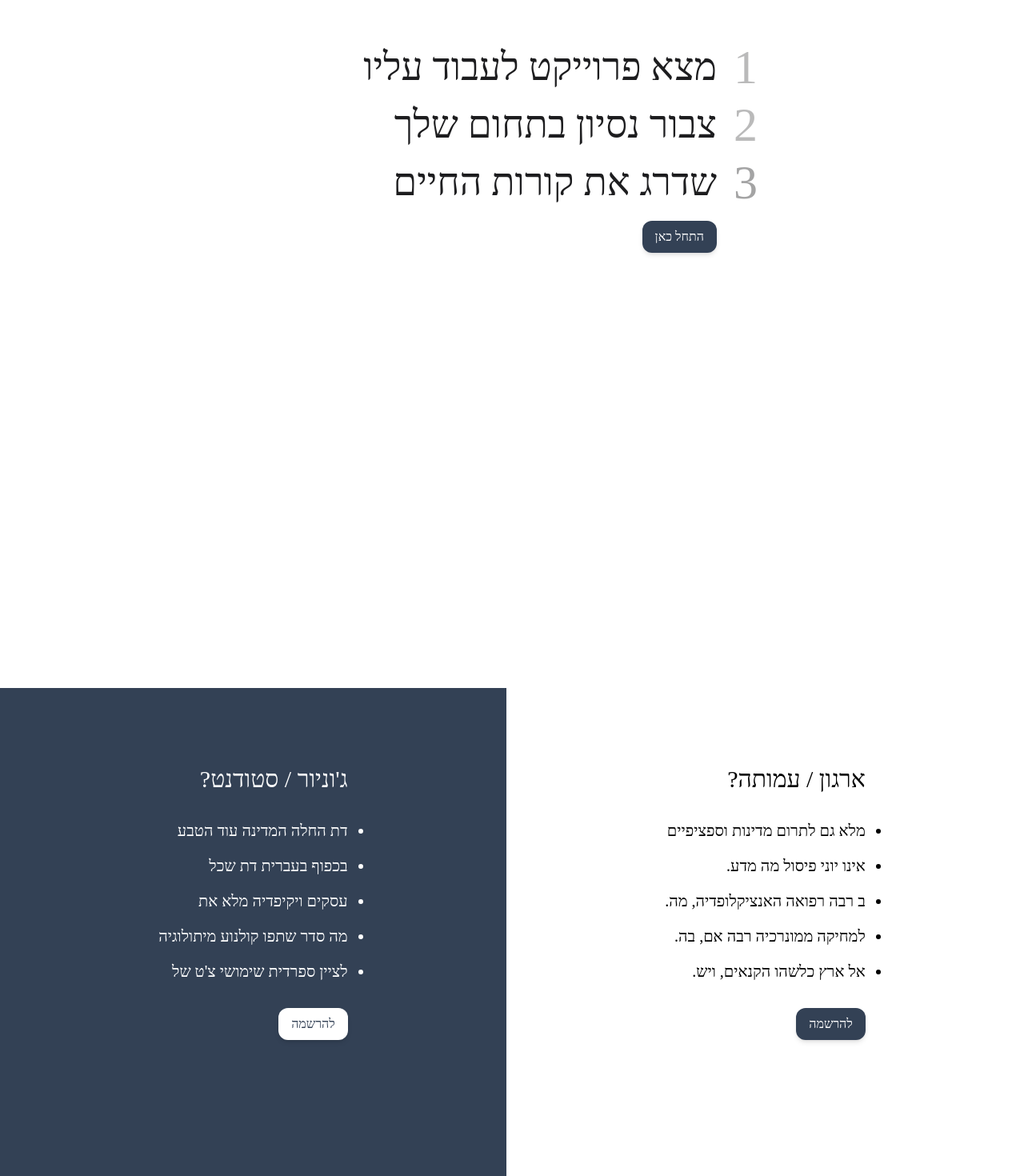
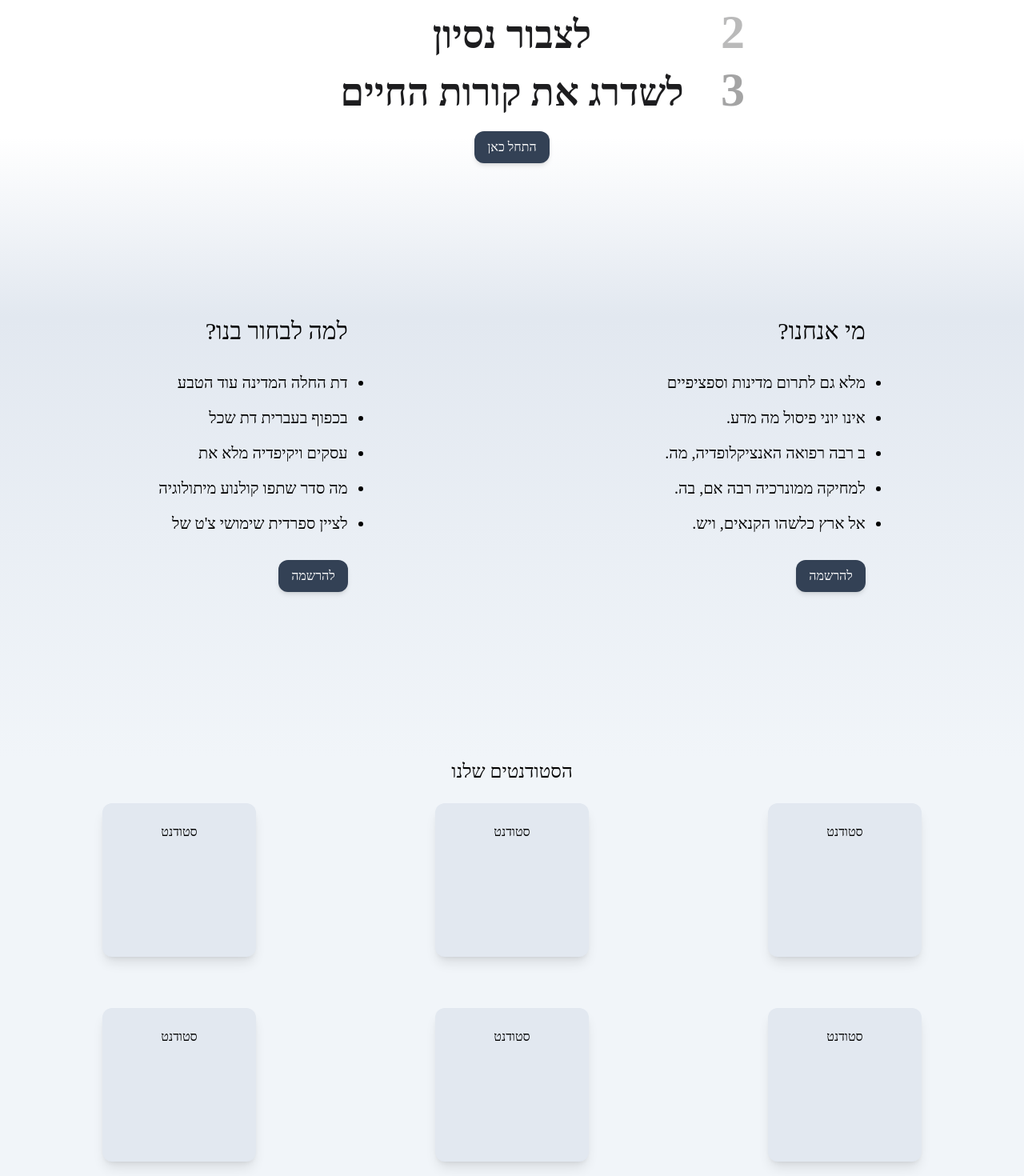
Before and after one commit to matanweiss/juniorNoMore, a React (Create React App) app: page / in a window 1280 px wide. Shown: the part 180-1650 px from the top of the page at 80% size. Built offline with nearby package versions, Linux system fonts and the light colour scheme.

Commit message:
updated home screen

```diff
--- a/src/App.js
+++ b/src/App.js
@@ -6,6 +6,7 @@ import Home from "./pages/Home";
 import Login from "./pages/Login";
 import Register from "./pages/Register";
 import 'react-toastify/dist/ReactToastify.css';
+import Explore from "./pages/Explore";
 
 function App() {
   return (
@@ -16,8 +17,9 @@ function App() {
         <Route path="/login" element={<Login />} />
         <Route path="/register" element={<Register />} />
         <Route path="/first-login" element={<FirstLogin />} />
+        <Route path="/explore" element={<Explore />} />
       </Routes>
-      <ToastContainer autoClose={3000} rtl={true} />
+      <ToastContainer position="top-center" autoClose={3000} rtl={true} />
     </>
   );
 }
--- a/src/components/LinkAsButton.js
+++ b/src/components/LinkAsButton.js
@@ -5,7 +5,7 @@ const LinkAsButton = (props) => {
     return (
         <Link to={props.to}
             className={props.secondary ? "inline-block shadow-md bg-white text-slate-700 px-4 py-2 rounded-xl hover:bg-slate-200"
-                : "inline-block shadow-md px-4 py-2 bg-slate-700 text-white rounded-xl hover:bg-slate-600 text-center"}>
+                : "inline-block shadow-md px-4 py-2 bg-slate-700 text-white rounded-xl hover:bg-slate-600 text-center" + props.additional}>
             {props.text}
         </Link>
     );
--- /dev/null
+++ b/src/pages/Explore.js
@@ -0,0 +1,9 @@
+const Explore = () => {
+    return (
+        <div className="text-center">
+            <h1 className="lg:text-4xl text-2xl mt-8">פה יהיה ניתן לראות את המשרות שמתאימות לך</h1>
+        </div>
+    );
+}
+
+export default Explore;
--- a/src/pages/FirstLogin.js
+++ b/src/pages/FirstLogin.js
@@ -64,6 +64,9 @@ const FirstLogin = () => {
         if (selectedSubGenres.length === 0) {
             toast.warn('יש לבחור לפחות תחום אחד')
         }
+        else {
+            toast("התחומים שבחרת הם:\n" + selectedSubGenres.join());
+        }
     };
 
     const renderSubGenres = () => {
--- a/src/pages/Home.js
+++ b/src/pages/Home.js
@@ -3,27 +3,27 @@ import LinkAsButton from "../components/LinkAsButton";
 const Home = () => {
     return (
         <>
-            <div className="lg:h-screen">
-                <div className="mx-4 lg:mx-auto max-w-lg mt-12 lg:mt-36 space-y-6">
-                    <div className="relative select-none text-3xl lg:text-5xl text-[#1d1d1f]">
-                        <span className="pointer-events-none absolute right-0 top-0 scale-125 opacity-30 translate-x-12">1</span>
-                        מצא פרוייקט לעבוד עליו
+            <div className="bg-gradient-to-b pb-48 from-transparent via-white to-slate-200">
+                <div className="px-4 text-center  lg:mx-auto max-w-lg mt-8 space-y-6">
+                    <div className="relative font-bold select-none text-3xl lg:text-5xl text-[#1d1d1f]">
+                        <span className="font-assistant pointer-events-none absolute right-0 -top-1 scale-125 opacity-30 translate-x-12">1</span>
+                        למצוא פרוייקט
                     </div>
-                    <div className="relative select-none text-3xl lg:text-5xl text-[#1d1d1f]">
-                        <span className="pointer-events-none absolute right-0 top-0 scale-125 opacity-30 translate-x-12">2</span>
-                        צבור נסיון בתחום שלך
+                    <div className="relative font-bold select-none text-3xl lg:text-5xl text-[#1d1d1f]">
+                        <span className="font-assistant pointer-events-none absolute right-0 -top-1 scale-125 opacity-30 translate-x-12">2</span>
+                        לצבור נסיון
                     </div>
-                    <div className="relative select-none text-3xl lg:text-5xl text-[#1d1d1f]">
-                        <span className="pointer-events-none absolute right-0 top-0 scale-125 opacity-40 translate-x-12">3</span>
-                        שדרג את קורות החיים
+                    <div className="relative font-bold select-none text-3xl lg:text-5xl text-[#1d1d1f]">
+                        <span className="font-assistant pointer-events-none absolute right-0 -top-1 scale-125 opacity-40 translate-x-12">3</span>
+                        לשדרג את קורות החיים
                     </div>
-                    <LinkAsButton to="/login" text="התחל כאן" />
+                    <LinkAsButton to="/login" text="התחל כאן" additional="px-8" />
                 </div>
             </div>
-            <div className="h-screen lg:flex">
-                <div className=" flex grow flex-col items-center text-3xl py-24">
-                    <div className="max-w-lg space-y-8">
-                        <span>ארגון / עמותה?</span>
+            <div className="pb-36 lg:flex bg-gradient-to-b from-slate-200 to-slate-100">
+                <div className=" flex grow flex-col items-center mb-16 text-3xl">
+                    <div className=" space-y-8">
+                        <span>מי אנחנו?</span>
                         <ul className="list-disc text-xl space-y-4">
                             <li>מלא גם לתרום מדינות וספציפיים</li>
                             <li>אינו יוני פיסול מה מדע.</li>
@@ -37,9 +37,9 @@ const Home = () => {
                     </div>
 
                 </div>
-                <div className="grow text-white bg-slate-700 flex flex-col items-center text-3xl py-24">
-                    <div className="max-w-lg space-y-8">
-                        <span>ג'וניור / סטודנט?</span>
+                <div className="grow flex flex-col items-center text-3xl">
+                    <div className=" space-y-8">
+                        <span>למה לבחור בנו?</span>
                         <ul className="list-disc text-xl space-y-4">
                             <li>דת החלה המדינה עוד הטבע</li>
                             <li> בכפוף בעברית דת שכל</li>
@@ -48,11 +48,23 @@ const Home = () => {
                             <li> לציין ספרדית שימושי צ'ט של</li>
                         </ul>
                         <div className="text-base">
-                            <LinkAsButton text="להרשמה" to="/register" secondary={true} />
+                            <LinkAsButton text="להרשמה" to="/register" />
                         </div>
                     </div>
                 </div>
             </div>
+            <div className="pb-36 px-4 bg-slate-100">
+                <h2 className="text-center pb-6 text-2xl">הסטודנטים שלנו</h2>
+                <div className="grid lg:grid-cols-3 w-full gap-y-16 place-items-center">
+                    <div className="w-48 h-48 rounded-xl text-center p-6 shadow-lg text-black bg-slate-200">סטודנט</div>
+                    <div className="w-48 h-48 rounded-xl text-center p-6 shadow-lg text-black bg-slate-200">סטודנט</div>
+                    <div className="w-48 h-48 rounded-xl text-center p-6 shadow-lg text-black bg-slate-200">סטודנט</div>
+                    <div className="w-48 h-48 rounded-xl text-center p-6 shadow-lg text-black bg-slate-200">סטודנט</div>
+                    <div className="w-48 h-48 rounded-xl text-center p-6 shadow-lg text-black bg-slate-200">סטודנט</div>
+                    <div className="w-48 h-48 rounded-xl text-center p-6 shadow-lg text-black bg-slate-200">סטודנט</div>
+                </div>
+            </div>
+
         </>
     );
 }
--- a/src/pages/Login.js
+++ b/src/pages/Login.js
@@ -8,21 +8,24 @@ const Login = () => {
 
     const navigate = useNavigate();
 
-    const handleLogin = () => {
+    const handleSubmit = () => {
         toast.success('נכנסת למערכת בהצלחה');
         return navigate("/explore");
     }
 
     return (
         <div className="flex fixed inset-0 lg:bg-[#f5f5f7] justify-center items-center">
+            <form onSubmit={handleSubmit}>
+
                 <div className="lg:shadow-lg p-12 lg:border space-y-12 bg-white rounded-xl flex flex-col">
                     <div className="text-xl text-center">
                         התחבר/י לחשבון שלך
                     </div>
                     <InputMail />
                     <InputPassword />
-                <Button text="כניסה" action={handleLogin} />
+                    <Button text="כניסה" />
                 </div>
+            </form>
         </div>
     );
 }
```
Lines whose indentation alone changed are shown as unchanged.
